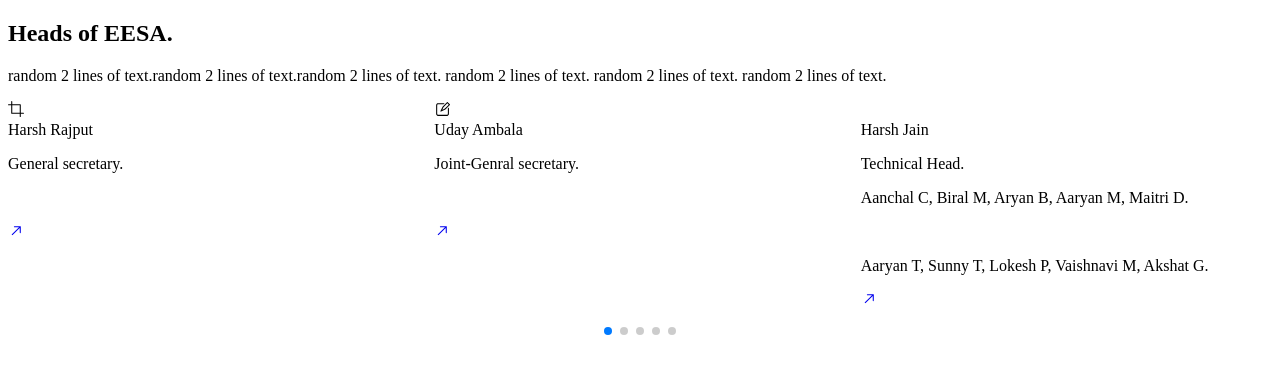
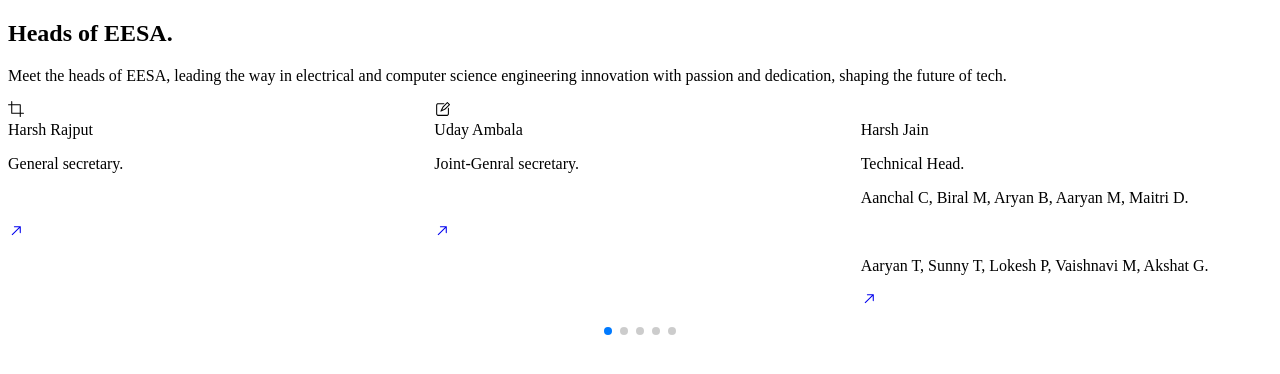
Before and after one commit to Harry-jain/hkt24, a Next.js app: page /team in a window 1280 px wide. Shown: the top 374 px of the page. Built offline with nearby package versions, Linux system fonts and the light colour scheme; some icons are missing.

Commit message:
Update index.js

```diff
--- a/pages/team/index.js
+++ b/pages/team/index.js
@@ -65,9 +65,7 @@ const Services = () => {
               Heads of <span className="text-accent">EESA.</span>{" "}
             </h2>
             <p className="mb-4 max-w-[400px] mx-auto lg:mx-0">
-              random 2 lines of text.random 2 lines of text.random 2 lines of
-              text. random 2 lines of text. random 2 lines of text. random 2
-              lines of text.
+              Meet the heads of EESA, leading the way in electrical and computer science engineering innovation with passion and dedication, shaping the future of tech.
             </p>
           </motion.div>
 
```
